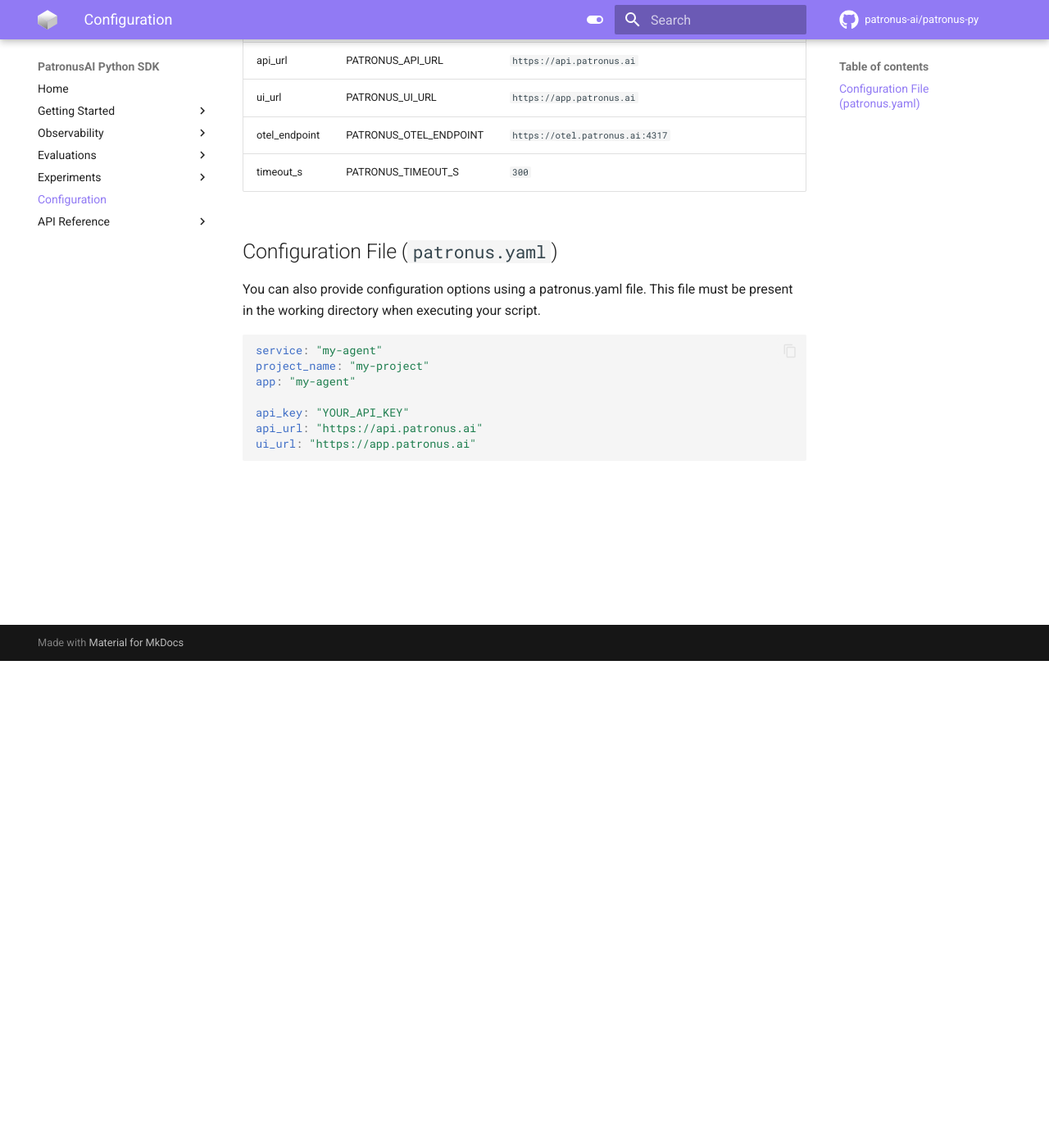
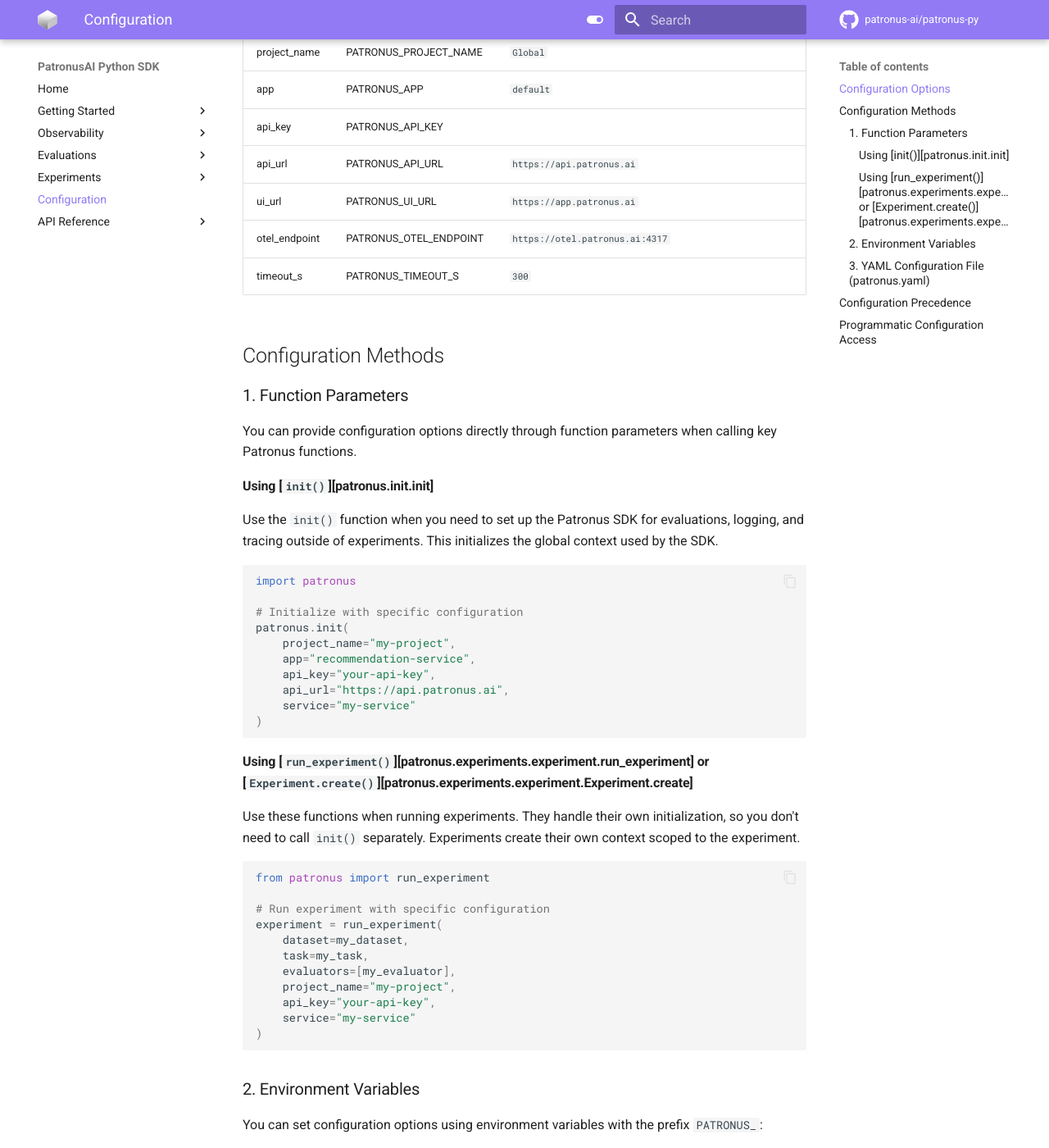
Before and after one commit to patronus-ai/patronus-py, an MkDocs documentation site: the page built from docs/configuration.md, in a window 1280 px wide and 1400 px high, scrolled down 594 px. Shown: the whole window at 82% size. Built offline with MkDocs 1.6.1 and Material for MkDocs 9.7.7, drawn with Linux system fonts in a browser that asks for light colours; comment, search, counter and statistics services are not loaded; some of the changed text lies outside the part shown.

Commit message:
Update docs

````diff
--- a/docs/configuration.md
+++ b/docs/configuration.md
@@ -2,11 +2,13 @@
 
 The Patronus Experimentation Framework offers several configuration options that can be set in the following ways:
 
-1. In Code
-2. Environment Variables
-3. YAML Configuration File
+1. Through function parameters (in code)
+2. Environment variables
+3. YAML configuration file
 
-Configuration options are prioritized in the order listed above.
+Configuration options are prioritized in the order listed above, meaning that if a configuration value is provided through function parameters, it will override values from environment variables or the YAML file.
+
+## Configuration Options
 
 | Config name   | Environment Variable   | Default Value                                                                      |
 |---------------|------------------------|------------------------------------------------------------------------------------|
@@ -19,18 +21,102 @@
 | otel_endpoint | PATRONUS_OTEL_ENDPOINT | `https://otel.patronus.ai:4317`                                                    |
 | timeout_s     | PATRONUS_TIMEOUT_S     | `300`                                                                              |
 
-## Configuration File (`patronus.yaml`)
+## Configuration Methods
 
-You can also provide configuration options using a patronus.yaml file. This file must be present in the working
+### 1. Function Parameters
+
+You can provide configuration options directly through function parameters when calling key Patronus functions.
+
+#### Using [`init()`][patronus.init.init]
+
+Use the `init()` function when you need to set up the Patronus SDK for evaluations, logging, and tracing outside of experiments. This initializes the global context used by the SDK.
+
+```python
+import patronus
+
+# Initialize with specific configuration
+patronus.init(
+    project_name="my-project",
+    app="recommendation-service",
+    api_key="your-api-key",
+    api_url="https://api.patronus.ai",
+    service="my-service"
+)
+```
+
+#### Using [`run_experiment()`][patronus.experiments.experiment.run_experiment] or [`Experiment.create()`][patronus.experiments.experiment.Experiment.create]
+
+Use these functions when running experiments. They handle their own initialization, so you don't need to call `init()` separately. Experiments create their own context scoped to the experiment.
+
+```python
+from patronus import run_experiment
+
+# Run experiment with specific configuration
+experiment = run_experiment(
+    dataset=my_dataset,
+    task=my_task,
+    evaluators=[my_evaluator],
+    project_name="my-project",
+    api_key="your-api-key",
+    service="my-service"
+)
+```
+
+### 2. Environment Variables
+
+You can set configuration options using environment variables with the prefix `PATRONUS_`:
+
+```bash
+export PATRONUS_API_KEY="your-api-key"
+export PATRONUS_PROJECT_NAME="my-project"
+export PATRONUS_SERVICE="my-service"
+```
+
+### 3. YAML Configuration File (`patronus.yaml`)
+
+You can also provide configuration options using a `patronus.yaml` file. This file must be present in the working
 directory when executing your script.
 
 ```yaml
-service: "my-agent"
+service: "my-service"
 project_name: "my-project"
 app: "my-agent"
 
 api_key: "YOUR_API_KEY"
 api_url: "https://api.patronus.ai"
 ui_url: "https://app.patronus.ai"
+otel_endpoint: "https://otel.patronus.ai:4317"
+timeout_s: 300
+```
 
+## Configuration Precedence
+
+When determining the value for a configuration option, Patronus follows this order of precedence:
+
+1. Function parameter values (highest priority)
+2. Environment variables
+3. YAML configuration file
+4. Default values (lowest priority)
+
+For example, if you provide `project_name` as a function parameter and also have it defined in your environment variables and YAML file, the function parameter value will be used.
+
+## Programmatic Configuration Access
+
+For more advanced use cases, you can directly access the configuration system through the [`Config`][patronus.config.Config] class and the [`config()`][patronus.config.config] function:
+
+```python
+from patronus.config import config
+
+# Access the configuration singleton
+cfg = config()
+
+# Read configuration values
+api_key = cfg.api_key
+project_name = cfg.project_name
+
+# Check for specific conditions
+if cfg.api_url != "https://api.patronus.ai":
+    print("Using custom API endpoint")
 ```
+
+This approach is particularly useful when you need to inspect or log the current configuration state.
--- a/docs/getting-started/quickstart.md
+++ b/docs/getting-started/quickstart.md
@@ -27,6 +27,8 @@
 project_name:  "Global"
 app: "default"
 ```
+
+For experiments, you don't need to explicitly call [`init()`][patronus.init.init] as [`run_experiment()`][patronus.experiments.run_experiment] handles initialization automatically.
 
 ## Example 1: Tracing with a Functional Evaluator
 
--- a/mkdocs.yml
+++ b/mkdocs.yml
@@ -55,12 +55,14 @@
       - Advanced Features: experiments/advanced.md
   - Configuration: configuration.md
   - API Reference:
-      - tracing: api_ref/tracing.md
-      - evals: api_ref/evals.md
-      - experiments: api_ref/experiments.md
-      - datasets: api_ref/datasets.md
-      - api_client: api_ref/api_client.md
-      - pat_client: api_ref/pat_client.md
+      - Init: api_ref/init.md
+      - Tracing: api_ref/tracing.md
+      - Evals: api_ref/evals.md
+      - Experiments: api_ref/experiments.md
+      - Datasets: api_ref/datasets.md
+      - API Client: api_ref/api_client.md
+      - Patronus Client: api_ref/pat_client.md
+      - Config: api_ref/config.md
 
 plugins:
   - search
````
Also changed, not shown: docs/api_ref/config.md (added, +5 -0 lines), docs/api_ref/datasets.md (+0 -1 lines), docs/api_ref/evals.md (+0 -1 lines), docs/api_ref/init.md (added, +5 -0 lines), docs/experiments/tasks.md (+1 -1 lines), 9 other files.
